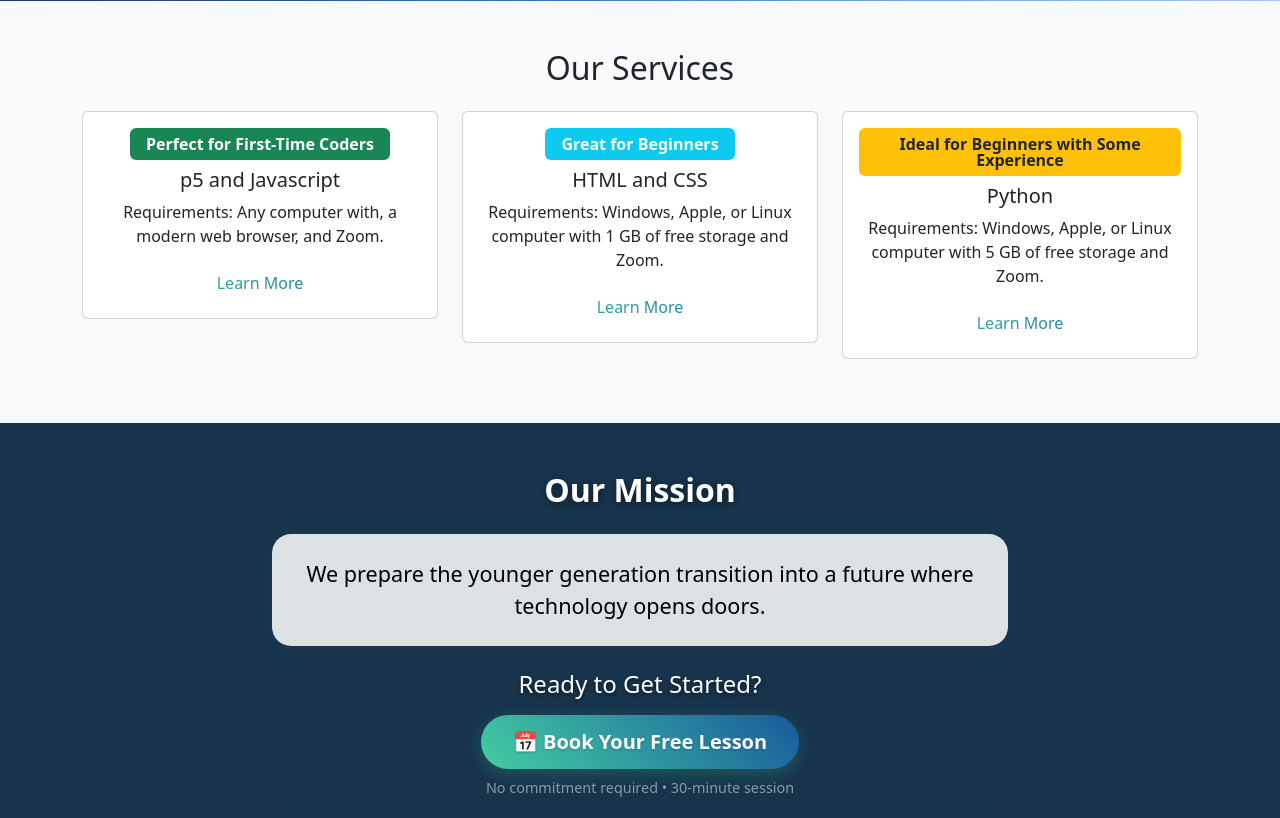
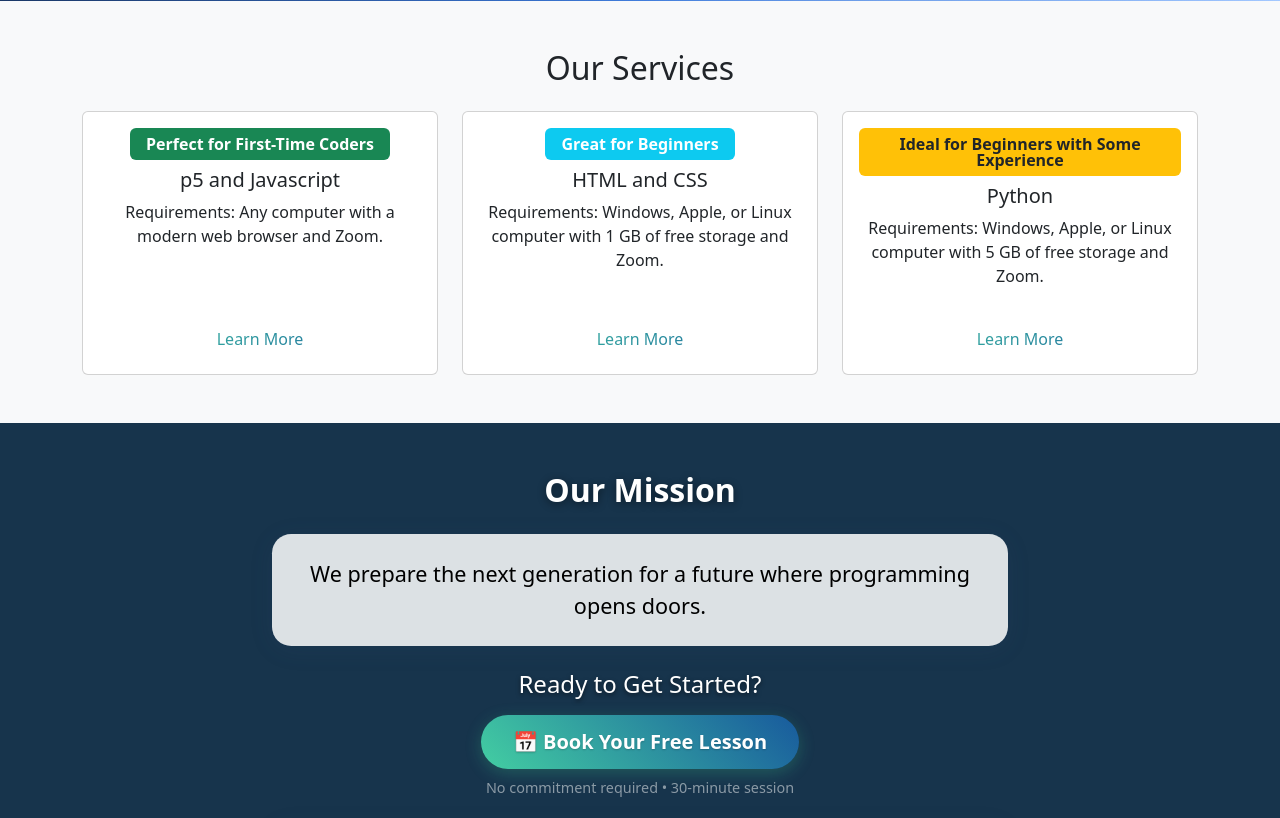
Before and after one commit to era-trin/CS_Tutoring, a Flask app: page / in a window 1280 px wide. Shown: the part 546-1364 px from the top of the page. Run offline with Flask 3, Linux system fonts and the light colour scheme.

Commit message:
tweaked our courses section of index.html

```diff
--- a/templates/index.html
+++ b/templates/index.html
@@ -35,39 +35,51 @@
     <div class="container">
         <h2 class="text-center mb-4">Our Services</h2>
         <div class="row">
-                <div class="col-md-4 text-center">
-                    <div class="card p-3 mb-3">
+            <div class="col-md-4 text-center d-flex">
+                <div class="card p-3 mb-3 flex-fill h-100 d-flex flex-column justify-content-between">
+                    <div>
                         <div class="mb-2">
                             <span class="badge bg-success fs-6 px-3 py-2">Perfect for First-Time Coders</span>
                         </div>
                         <h5>p5 and Javascript</h5>
-                        <p>Requirements: Any computer with, a modern web browser, and Zoom.</p>
-                        <a href="{{ url_for('courses') }}" class="btn btn-tertiary gradient-text">Learn More</a>
+                        <p>Requirements: Any computer with a modern web browser and Zoom.</p>
+                    </div>
+                    <div class="mt-auto">
+                        <a href="{{ url_for('courses') }}" class="btn btn-tertiary gradient-text w-100">Learn More</a>
                     </div>
                 </div>
-                <div class="col-md-4 text-center">
-                    <div class="card p-3 mb-3">
+            </div>
+            <div class="col-md-4 text-center d-flex">
+                <div class="card p-3 mb-3 flex-fill h-100 d-flex flex-column justify-content-between">
+                    <div>
                         <div class="mb-2">
                             <span class="badge bg-info fs-6 px-3 py-2">Great for Beginners</span>
                         </div>
                         <h5>HTML and CSS</h5>
-                        <p>Requirements: Windows, Apple, or Linux computer with 1 GB of free storage and Zoom. </p>
-                        <a href="{{ url_for('courses') }}" class="btn btn-tertiary gradient-text">Learn More</a>
+                        <p>Requirements: Windows, Apple, or Linux computer with 1 GB of free storage and Zoom.</p>
+                    </div>
+                    <div class="mt-auto">
+                        <a href="{{ url_for('courses') }}" class="btn btn-tertiary gradient-text w-100">Learn More</a>
                     </div>
                 </div>
-                <div class="col-md-4 text-center">
-                    <div class="card p-3 mb-3">
+            </div>
+            <div class="col-md-4 text-center d-flex">
+                <div class="card p-3 mb-3 flex-fill h-100 d-flex flex-column justify-content-between">
+                    <div>
                         <div class="mb-2">
-                            <span class="badge bg-warning text-dark fs-6 px-3 py-2 text-wrap w-100 w-md-auto d-inline-block">
+                            <span class="badge bg-warning text-dark fs-6 px-3 py-2 text-wrap d-block responsive-badge">
                                 Ideal for Beginners with Some Experience
                             </span>
                         </div>
                         <h5>Python</h5>
                         <p>Requirements: Windows, Apple, or Linux computer with 5 GB of free storage and Zoom.</p>
-                        <a href="{{ url_for('courses') }}" class="btn btn-tertiary gradient-text">Learn More</a>
+                    </div>
+                    <div class="mt-auto">
+                        <a href="{{ url_for('courses') }}" class="btn btn-tertiary gradient-text w-100">Learn More</a>
                     </div>
                 </div>
-
+            </div>
+        </div>
     </div>
 </section>
 
@@ -79,7 +91,7 @@
                 <div class="row justify-content-center">
                     <div class="col-md-8">
                         <div class="mission-card p-4 mx-auto">
-                            <p class="mb-0 text-center mission-text">We prepare the younger generation transition into a future where technology opens doors.</p>
+                            <p class="mb-0 text-center mission-text">We prepare the next generation for a future where programming opens doors.</p>
                         </div>
                         <br>
                         <div class="text-center mb-4">
```
Lines whose indentation alone changed are shown as unchanged.
